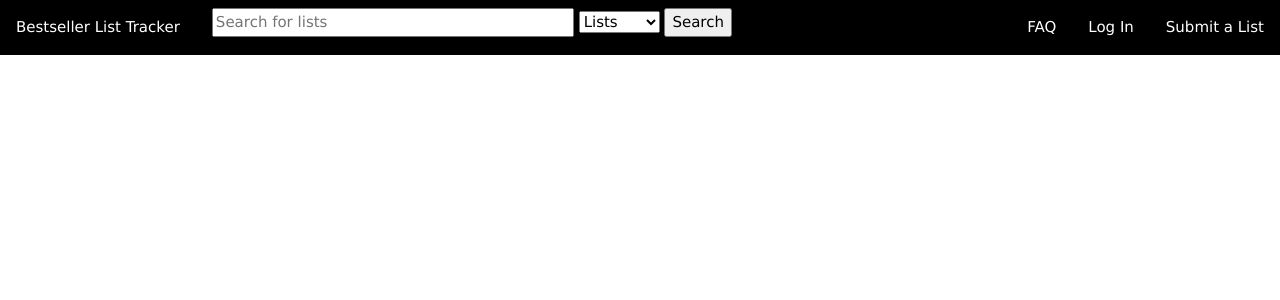
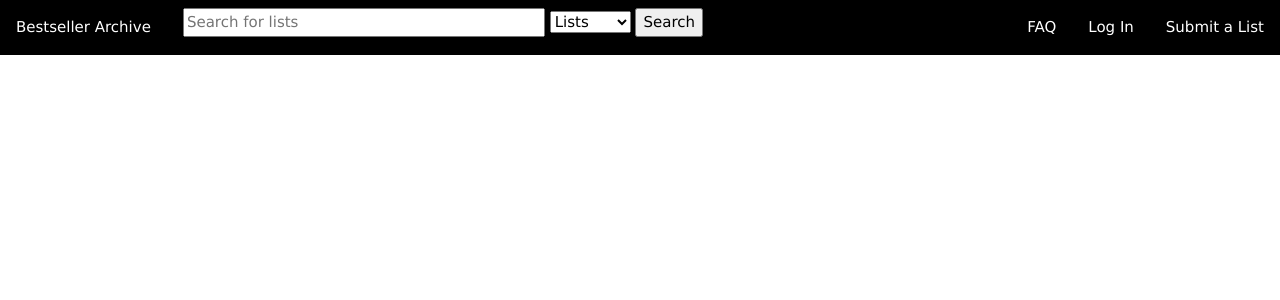
Before and after one commit to smores56/googleplex, a Python web app: template googleplex/templates/overlay.html in a window 1280 px wide. Shown: the top 300 px of the page. Run offline with Jinja, Linux system fonts and the light colour scheme; the template is opened without the code that fills it, so the values that code supplies are empty; some libraries are stand-ins or nearby versions.

Commit message:
changed name from bestseller list tracker to bestseller archive. Also added css to  index page

```diff
--- a/googleplex/templates/overlay.html
+++ b/googleplex/templates/overlay.html
@@ -2,7 +2,7 @@
 
 <html lang="en">
   <head>
-    <title>{% block title %}{% endblock %} - Bestseller List Tracker</title>
+    <title>{% block title %}{% endblock %} - Bestseller Archive</title>
     <link rel="stylesheet" href="https://www.w3schools.com/w3css/4/w3.css">
     <link rel="stylesheet" href="//code.jquery.com/ui/1.10.4/themes/smoothness/jquery-ui.css">
     <link rel="stylesheet" href = "https://code.jquery.com/ui/1.10.4/themes/ui-lightness/jquery-ui.css">
@@ -12,7 +12,7 @@
   <body>
 {% block header %}
     <div id="header" class="w3-bar w3-black"> <!-- header bar -->
-      <a href="/" class="w3-bar-item w3-button w3-left w3-hover-none w3-hover-text-white w3-padding-16">Bestseller List Tracker</a>
+      <a href="/" class="w3-bar-item w3-button w3-left w3-hover-none w3-hover-text-white w3-padding-16">Bestseller Archive</a>
       <span class="w3-bar-item w3-left w3-hover-none w3-center">
         <center class="search">
           <div style="display: inline-flex;">
```
